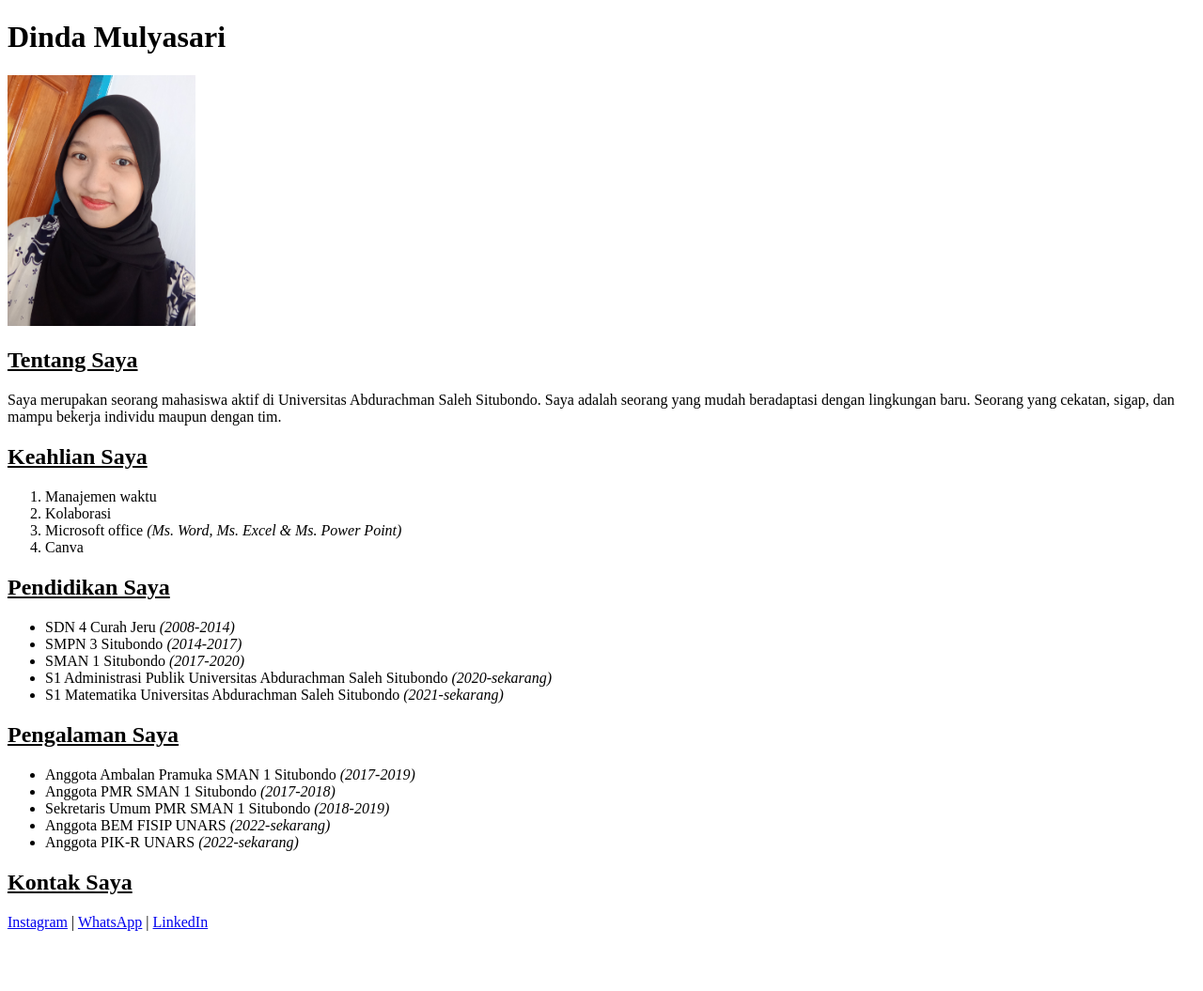
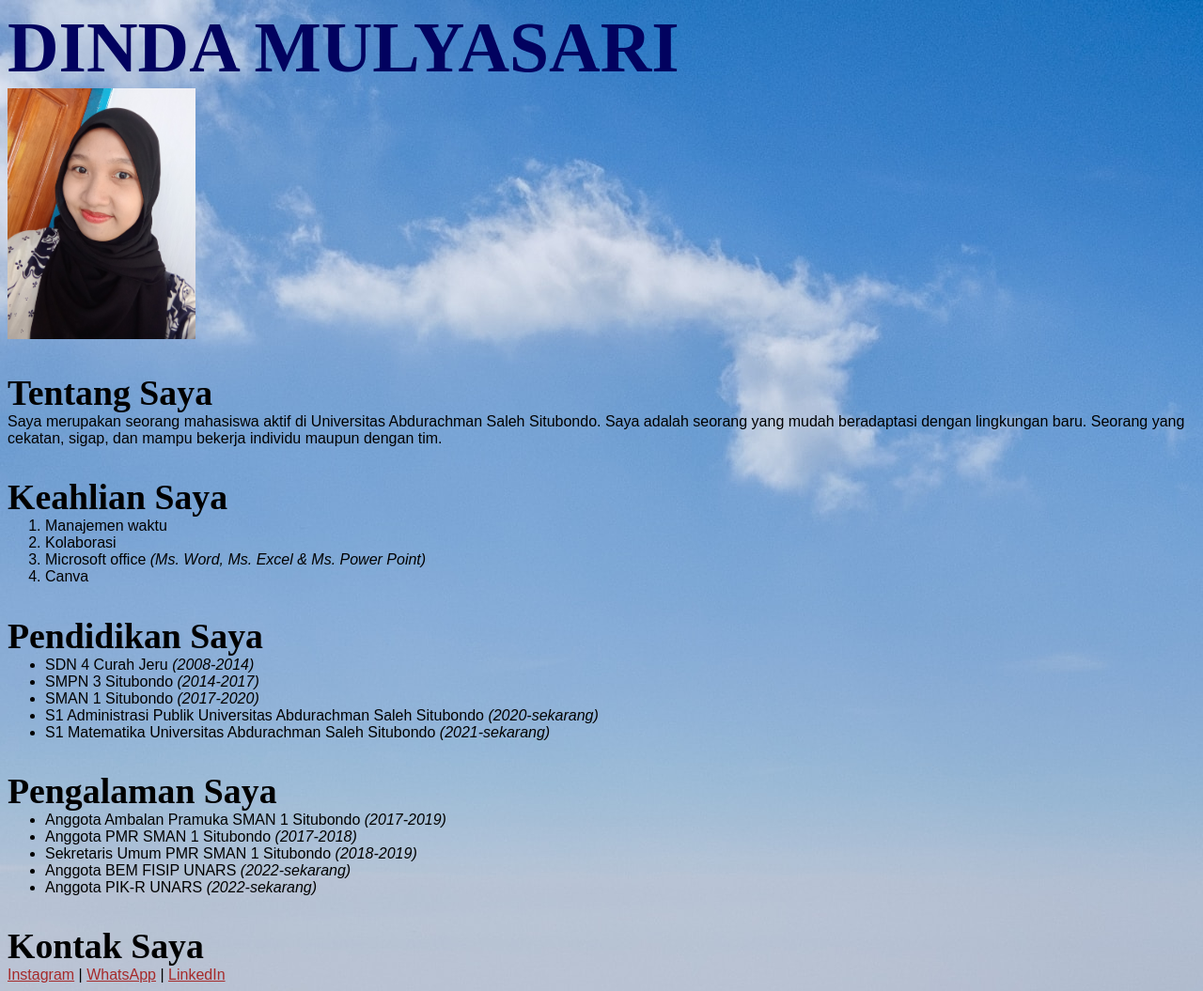
Before and after one commit to dmdinda/webdasar, a PHP site: page /tugas.html in a window 1280 px wide. Shown: the whole page at 94% size. Before the commit the page ends 991 px from the top, so only its background shows below. Run offline with PHP 8.4, Linux system fonts and the light colour scheme.

Commit message:
tugas tambahan css

```diff
--- a/form.html
+++ b/form.html
@@ -3,9 +3,9 @@
 <head>
     <meta charset="UTF-8">
     <meta http-equiv="X-UA-Compatible" content="IE=edge">
-    <meta name="viewport" content="width=<device-width>, initial-scale=1.0">
+    <meta name="viewport" content="width=device-width, initial-scale=1.0">
     <title>Document</title>
-    <link rel="stylesheet" href="./style.css"
+    <link rel="stylesheet" href="./style.css"/>
 </head>
 <body>
     <form>
--- /dev/null
+++ b/tugas.css
@@ -0,0 +1,33 @@
+body {
+    background: url("./images/bg1.jpg");
+}
+
+div a {
+    color: brown;
+}
+
+div a:hover {
+    color: black;
+}
+
+.milk-tea {
+    margin-top: 0cm;
+    margin-bottom: 0cm;
+    color: rgb(2, 2, 95);
+    font-family: 'Trashhand';
+    font-weight: bolder;
+    font-size: 2cm;
+}
+
+.green-tea {
+    font-family: 'winkle';
+    font-size: 1cm;
+    margin-top: 0,5cm;
+    margin-bottom: 0cm;
+}
+
+.banana-milk {
+    font-family: Arial, Helvetica, sans-serif;
+    margin-top: 0cm;
+    margin-bottom: 0,5cm;
+}
--- a/tugas.html
+++ b/tugas.html
@@ -4,24 +4,25 @@
     <meta charset="UTF-8">
     <meta http-equiv="X-UA-Compatible" content="IE=edge">
     <meta name="viewport" content="width=device-width, initial-scale=1.0">
-    <title>Dinda Mulyasari</title>
+    <title>DINDA MULYASARI</title>
+    <link href="./tugas.css" rel="stylesheet"/>
 </head>
 <body>
-    <h1>Dinda Mulyasari</h1>
+    <h1 class="milk-tea">DINDA MULYASARI</h1>
     <img src="images/IMG_20220827_134459_1.jpg" width="200px">
-    <h2><u>Tentang Saya</u></h2>
-    <p1>Saya merupakan seorang mahasiswa aktif di Universitas Abdurachman Saleh Situbondo. Saya adalah seorang yang mudah beradaptasi dengan lingkungan baru. Seorang yang cekatan, sigap, dan mampu bekerja individu maupun dengan tim.</p1>
+    <h2 class="green-tea">Tentang Saya</h2>
+    <p1 class="banana-milk">Saya merupakan seorang mahasiswa aktif di Universitas Abdurachman Saleh Situbondo. Saya adalah seorang yang mudah beradaptasi dengan lingkungan baru. Seorang yang cekatan, sigap, dan mampu bekerja individu maupun dengan tim.</p1>
 
-    <h2><u>Keahlian Saya</u></h2>
-    <ol>
+    <h2 class="green-tea">Keahlian Saya</h2>
+    <ol class="banana-milk">
         <li>Manajemen waktu</li>
         <li>Kolaborasi</li>
         <li>Microsoft office <i>(Ms. Word, Ms. Excel & Ms. Power Point)</i></li>
         <li>Canva</li>
     </ol>
 
-    <h2><u>Pendidikan Saya</u></h2>
-    <ul>
+    <h2 class="green-tea">Pendidikan Saya</h2>
+    <ul class="banana-milk">
         <li>SDN 4 Curah Jeru <i>(2008-2014)</i></li>
         <li>SMPN 3 Situbondo <i>(2014-2017)</i></li>
         <li>SMAN 1 Situbondo <i>(2017-2020)</i></li>
@@ -29,8 +30,8 @@
         <li>S1 Matematika Universitas Abdurachman Saleh Situbondo <i>(2021-sekarang)</i></li>
     </ul>
 
-    <h2><u>Pengalaman Saya</u></h2>
-    <ul>
+    <h2 class="green-tea">Pengalaman Saya</h2>
+    <ul class="banana-milk">
         <li>Anggota Ambalan Pramuka SMAN 1 Situbondo <i>(2017-2019)</i></li>
         <li>Anggota PMR SMAN 1 Situbondo <i>(2017-2018)</i></li>
         <li>Sekretaris Umum PMR SMAN 1 Situbondo <i>(2018-2019)</i></li>
@@ -38,9 +39,11 @@
         <li>Anggota PIK-R UNARS <i>(2022-sekarang)</i></li>
     </ul>
 
-    <h2><u>Kontak Saya</u></h2>
-    <a href="https://instagram.com/dm.dindaa?igshid=ZDdkNTZiNTM="target=blank>Instagram</a> |
-    <a href="https://wa.me/qr/HCQCWLAFJO6BG1"target=blank>WhatsApp</a> |
-    <a href="https://www.linkedin.com/in/dinda-mulyasari-239170267/0913"target=blank>LinkedIn</a>
+    <h2 class="green-tea">Kontak Saya</h2>
+    <div class="banana-milk">
+        <a href="https://instagram.com/dm.dindaa?igshid=ZDdkNTZiNTM="target=blank title="My Instagram">Instagram</a> |
+        <a href="https://wa.me/qr/HCQCWLAFJO6BG1"target=blank title="My WhatsApp">WhatsApp</a> |
+        <a href="https://www.linkedin.com/in/dinda-mulyasari-239170267/0913"target=blank title="My LinkedIn">LinkedIn</a>
+    </div>
 </body>
 </html>
```
Also changed, not shown: display.html (added, +23 -0 lines), style.css (+40 -1 lines), images/Snow.jpg (added), images/bg a.jpg (added), images/bg.jpg (added), images/bg1.jpg (added), images/bg2.jpg (added), images/medium.jpg (added), images/small.jpg (added).
